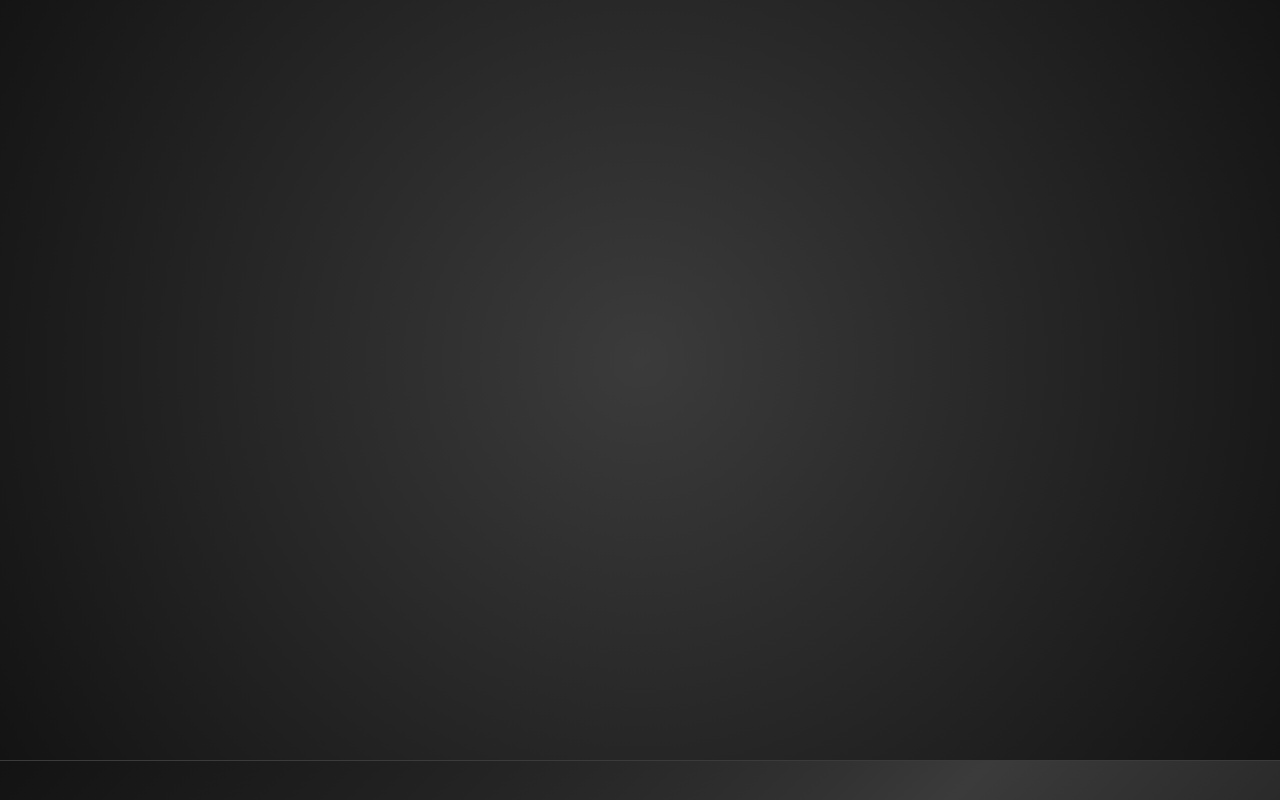
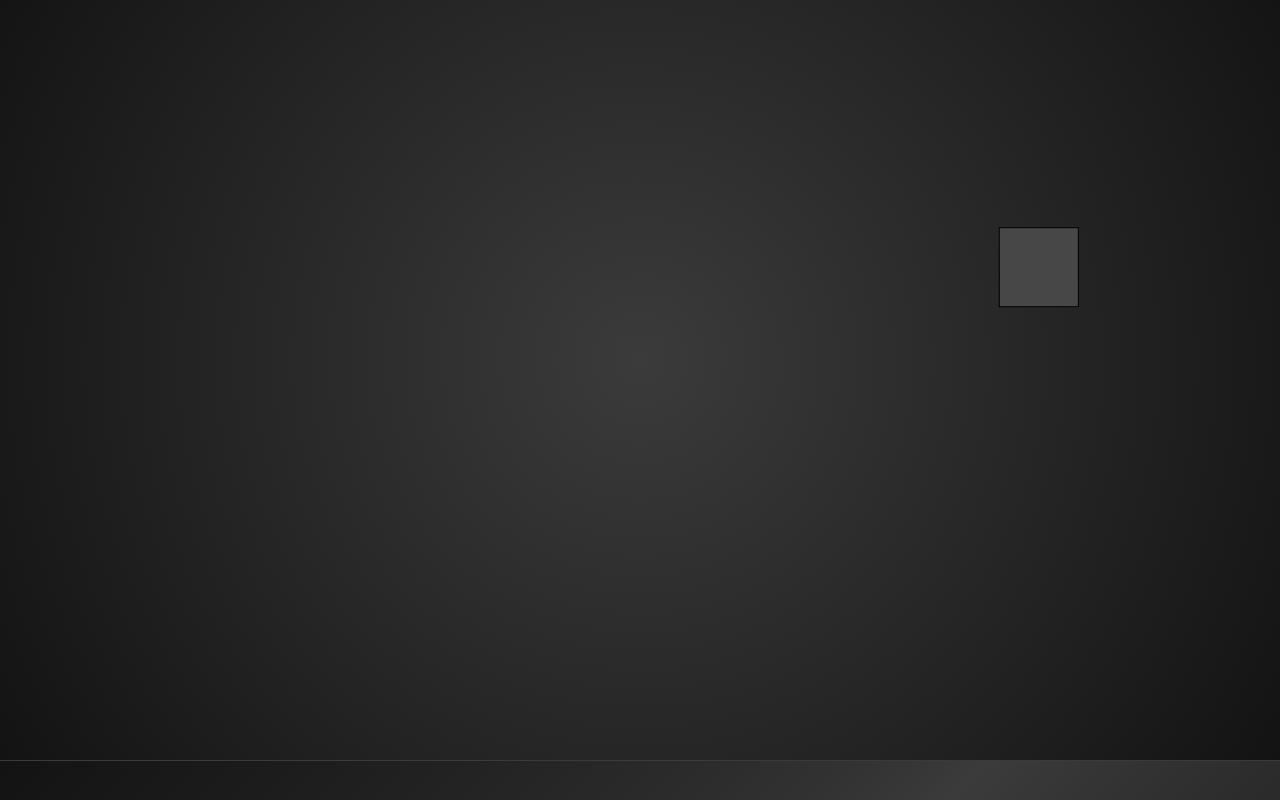
Before and after one commit to Fernando404m/portfolio-web-dev-atual, a React (Vite) app in the folder portfolio/: page / in a window 1280 px wide. Shown: the part 840-1640 px from the top of the page. Built offline with nearby package versions, Linux system fonts and the light colour scheme.

Commit message:
finalizado

```diff
--- a/portfolio/src/main/sobremim/sobremim.css
+++ b/portfolio/src/main/sobremim/sobremim.css
@@ -122,6 +122,32 @@
     }
 }
 
+@keyframes animacao-mover-y {
+    0% {
+        transform: translateY(0);
+    }
+    25% {
+        transform: translateY(-100px);
+    }
+    50% {
+        transform: translateY(0);
+    }
+    75% {
+        transform: translateY(100px);
+    }
+    100% {
+        transform: translateY(0);
+    }
+}
+@keyframes animacao-rotate {
+    0% {
+        transform: rotate(0deg);
+    }
+    100% {
+        transform: rotate(360deg);
+    }
+}
+
 @media screen  and (orientation: landscape){
     #sobremim {
         height: 220px;
@@ -132,4 +158,54 @@
     #sobremim {
         width: 40%;
     }
+    #container-animacao-sobremim {
+        width: 30%;
+        position: absolute;
+        right: 30px;
+        top: 50%;
+        animation: animacao-mover-y 5s infinite linear;
+    }
+    #animacao-decoracao-sobremim {
+        width: 90%;
+        rotate: 90deg;
+        animation: animacao-mover-y 3s infinite linear;
+    }
+    #barra-rotatoria {
+        height: 80px;
+        width: 80px;
+        background-color: rgb(71, 71, 71);
+        animation: animacao-rotate 5s infinite linear;
+        border: 1px solid black;
+    }
+    #face {
+        width: 100%;
+        height: 100%;
+        position: relative;
+        display: none;
+    }
+    #eye-left {
+        width: 15px;
+        height: 20px;
+        background-color: azure;
+        position: absolute;
+        left: 15px;
+        top: 15px;
+    }
+    #eye-right {
+        width: 15px;
+        height: 20px;
+        background-color: azure;
+        position: absolute;
+        right: 15px;
+        top: 15px;
+    }
+    #mount {
+        width: 60px;
+        height: 20px;
+        background-color: azure;
+        position: absolute;
+        left: 50%;
+        transform: translateX(-50%);
+        bottom: 10px;
+    }
 }
--- a/portfolio/src/main/sobremim/sobremim.jsx
+++ b/portfolio/src/main/sobremim/sobremim.jsx
@@ -26,6 +26,11 @@ function sobremim() {
         } else {
             mostramais.style.display = "block"
         }
+    }
+
+    function foundBob() {
+        document.getElementById("face").style.display = "block"
+        setTimeout(() => window.alert("parabens você achou o Bob"), 50)
     }
 
     return(
@@ -68,6 +73,17 @@ function sobremim() {
                 <p>No momento estou tentando me desenvolver no mundo tecnologico pois sempre tive um fascinio sobre ele.</p>
                 <button id="mais-sobremim-btn" onClick={mostrarMais}>mais</button>
             </div>
+            <div id="container-animacao-sobremim">
+                <div id="animacao-decoracao-sobremim">
+                    <div id="barra-rotatoria" onClick={() => foundBob()}>
+                        <div id="face">
+                            <div id="eye-left"></div>
+                            <div id="eye-right"></div>
+                            <div id="mount"></div>
+                        </div>
+                    </div>
+                </div>
+            </div>
         </section>
     )
 }
```
